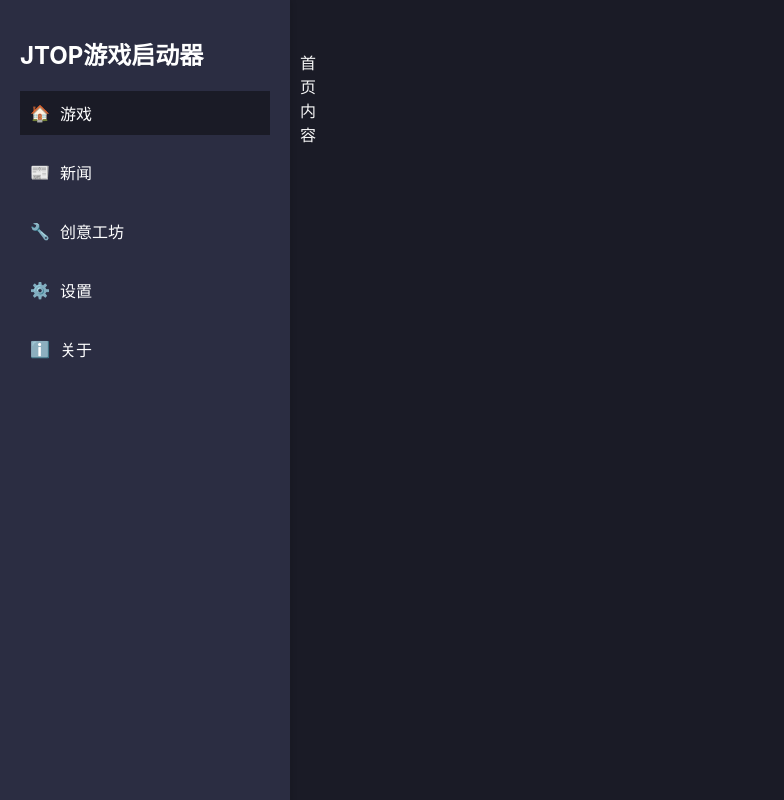
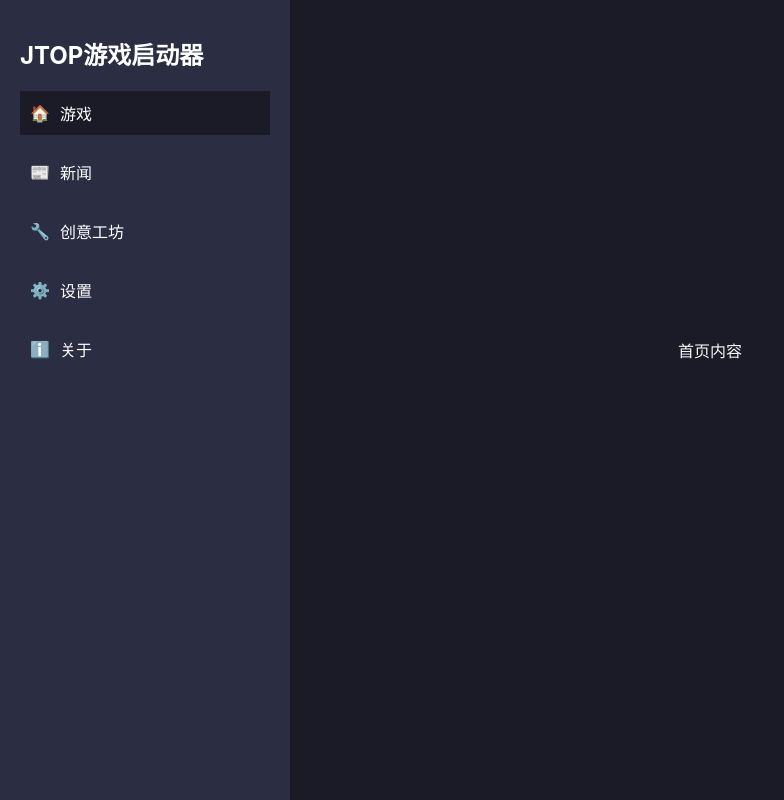
Before and after one commit to hmrbh/JTOP_GameLauncher, a React (Vite) app: page / in a window 1280 px wide. Shown: the whole page, without its empty margins (0-784 px from the left). Built offline with nearby package versions, Linux system fonts and the light colour scheme.

Commit message:
修复排版问题

```diff
--- a/src/css/GlobalStyles.css
+++ b/src/css/GlobalStyles.css
@@ -54,7 +54,8 @@ body, html {
 }
 
 .content {
-  padding: 50px;
+  width: 920px;
+  margin: 0 auto;
   overflow-y: auto; /* 使内容区域可以滚动 */
   margin-left: 250px; /* 为侧边栏留出空间 */
 }
--- a/src/pages/Home.jsx
+++ b/src/pages/Home.jsx
@@ -3,9 +3,9 @@ import '../css/GlobalStyles.css';
 
 function Home() {
   return (
-    <>
-    <div>首页内容</div>
-    </>
+    <div style={{ width: '920px', height: '700px', display: 'flex', justifyContent: 'center', alignItems: 'center' }}>
+      首页内容
+    </div>
   );
 }
 
```
